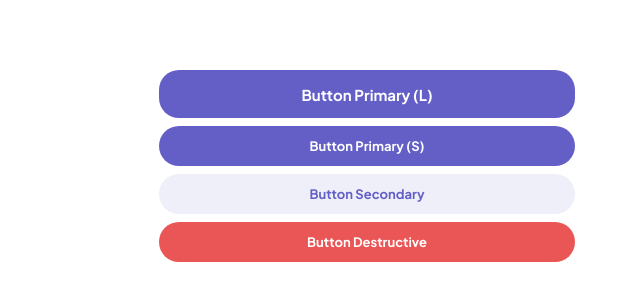
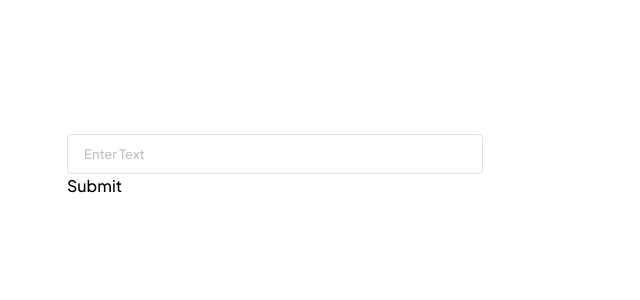
Before and after one commit to dorian-edwards/kanbanReact, a React (Create React App) app in the folder client/: page /login in a window 1280 px wide. Shown: the part 234-534 px from the top of the page, without its empty margins (273-913 px from the left). Built offline with nearby package versions, Linux system fonts and the light colour scheme.

Commit message:
build preliminary input component

```diff
--- a/client/src/App.jsx
+++ b/client/src/App.jsx
@@ -35,15 +35,12 @@ export default function App() {
 }
 */
 
-import Button from './components/Button'
+import Input from './components/Input'
 
 export default function App() {
   return (
     <div className='staging-area bg-white dark:bg-v-dark-gray'>
-      <Button styling='primary-l' text='Button Primary (L)' />
-      <Button styling='primary-s' text='Button Primary (S)' />
-      <Button styling='secondary' text='Button Secondary' />
-      <Button styling='destructive' text='Button Destructive' />
+      <Input />
     </div>
   )
 }
--- /dev/null
+++ b/client/src/components/Input.jsx
@@ -0,0 +1,40 @@
+import { useState } from 'react'
+// Temporary Build, will adjust later
+// to get onChange and set state events from props
+export default function Input() {
+  const [text, setText] = useState('')
+
+  const handleText = (e) => setText(e.target.value)
+
+  const handleSubmit = (e) => {
+    e.preventDefault()
+    if (!text.trim()) {
+      console.log('empty')
+      return flashError()
+    }
+  }
+
+  return (
+    <form onSubmit={handleSubmit} className='w-full max-w-[600px]'>
+      <div className='input-wrapper'>
+        <input
+          type='text'
+          placeholder='Enter Text'
+          className='input'
+          value={text}
+          onChange={handleText}
+        />
+      </div>
+      <button>Submit</button>
+    </form>
+  )
+}
+
+function flashError() {
+  document.querySelector('.input-wrapper').classList.add('error')
+
+  const run = setTimeout(() => {
+    document.querySelector('.input-wrapper').classList.remove('error')
+    clearInterval(run)
+  }, 3000)
+}
--- a/client/src/index.css
+++ b/client/src/index.css
@@ -30,6 +30,8 @@
   .staging-area {
     @apply h-full flex flex-col gap-y-2 justify-center items-center;
   }
+
+  /* Typography */
   .heading-xl {
     @apply font-bold text-[24px] leading-[30px];
   }
@@ -54,12 +56,13 @@
     @apply font-bold text-[12px] text-dark-gray leading-[15px];
   }
 
+  /* Buttons */
   .btn {
     @apply text-white h-10 w-full rounded-[20px] max-w-[416px] font-bold capitalize;
   }
 
   .primary-l {
-    @apply bg-main-purple h-12 hover:bg-main-purple-hover text-[15px] leading-[19px];
+    @apply bg-main-purple h-12 hover:bg-main-purple-hover text-[15px] leading-[19px] rounded-3xl;
   }
 
   .primary-s {
@@ -77,4 +80,24 @@
   .destructive {
     @apply bg-red text-white text-[13px] leading-[23px] hover:bg-red-hover;
   }
+
+  /* Inputs */
+
+  .input {
+    /* Box */
+    @apply h-10 block w-full max-w-[416px] rounded-[4px] border-solid border-[1px] border-input-idle outline-none pl-4 relative bg-transparent;
+
+    /* Text */
+    @apply font-medium text-[13px] leading-[23px] text-black placeholder:text-input-place;
+
+    @apply dark:text-white dark:placeholder:text-[white] dark:placeholder:text-opacity-25;
+  }
+
+  .error {
+    @apply relative max-w-[416px] after:content-["Can't_be_empty"] after:absolute after:top-0 after:right-0 after:w-full after:h-full after:flex after:justify-end after:items-center after:pr-4 after:text-red after:font-medium after:text-[13px] after:leading-[23px];
+  }
+
+  .error .input {
+    @apply border-solid border-[1px] border-red;
+  }
 }
--- a/client/tailwind.config.js
+++ b/client/tailwind.config.js
@@ -17,6 +17,9 @@ module.exports = {
       'red-hover': '#FF9898',
       'main-purple-opaque': 'rgba(99, 95, 199, 0.1)',
       'main-purple-opaque-hover': 'rgba(99, 95, 199, 0.25)',
+      'input-idle': 'rgba(130, 143, 163, 0.25)',
+      'input-place': 'rgba(0, 0, 18, 0.25)',
+      transparent: 'transparent',
     },
     extend: {},
   },
```
